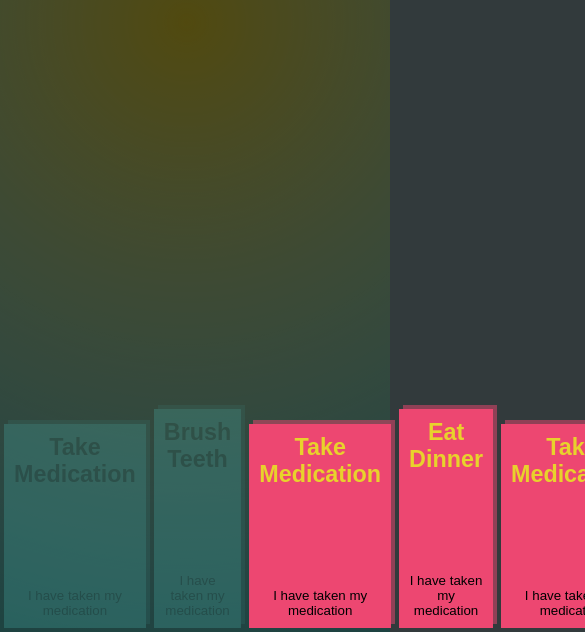
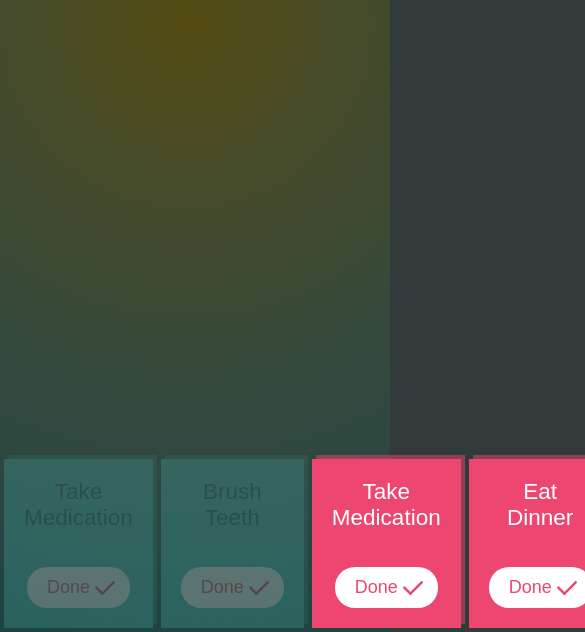
Before and after one commit to Mottokrosh/prompto, a website: page www/index.html in a window 390 px wide. Shown: the part 212-844 px from the top of the page, 585 px wide, since content can reach past the window. Drawn offline with nearby package versions, Linux system fonts and the light colour scheme; grey boxes are pictures that could not be loaded; a web font is replaced by a local one.

Commit message:
Task styling

```diff
--- a/www/css/index.css
+++ b/www/css/index.css
@@ -1,5 +1,14 @@
+* {
+    box-sizing: border-box;
+}
+
+*:before, *:after {
+    box-sizing: inherit;
+}
+
 html {
     background-color: #323a3c;
+    font-size: 18px;
 }
 
 body {
@@ -15,7 +24,7 @@ body {
 	flex-direction: column;
 }
 
-#app{
+#app {
 	margin-top: auto;
 }
 
@@ -58,7 +67,8 @@ h1 {
 }
 
 h2 {
-    font-size: 1.75em;
+    font-size: 1.25em;
+    font-weight: normal;
 }
 
 .timeline{
@@ -70,9 +80,13 @@ h2 {
 	border: none;
 	background-color: #ED4771;
 	flex: 1;
-	padding: 10px;
+	padding: 20px;
     box-shadow: 4px -4px 0 rgba(237, 71, 113, 0.5);
     margin: 4px;
+    font-size: 1rem;
+    font-weight: normal;
+    display: flex;
+    flex-direction: column;
 }
 
 .task.completed {
@@ -86,23 +100,33 @@ h2 {
     color: #2B6965;
 }
 
-.task h2{
+.task h2 {
 	text-align: center;
+    color: #fff;
+    margin-bottom: 1rem;
 }
 
-.task img{
-	display: block;
-	max-width: 100px;
-	max-width: 80%;
-	margin: 50px auto;
+.task img.main-icon {
 	height: 0;
     transition: height 200ms ease;
 }
 
-.task button{
+.task.selected img.main-icon {
+    height: 100px;
+}
+
+.task button {
 	width: 100%;
 }
 
-.task.selected img{
-	height: 100px;
+.task .pill {
+    padding: 10px 40px 10px 20px;
+    background-color: #fff;
+    color: #ED4771;
+    border-radius: 20px;
+    margin: 1rem auto 0 auto;
+    background-image: url(../img/icon_tick_reversed.svg);
+    background-repeat: no-repeat;
+    background-size: 20px;
+    background-position: right 15px center;
 }
--- a/www/views/main.html
+++ b/www/views/main.html
@@ -1,8 +1,7 @@
 <div class="timeline col-wrapper">
 	<button ng-repeat="task in tasks" ng-click="taskClick(task)" ng-class="{ task: true, completed: task.completed, selected: task.selected }">
 		<h2>{{task.name}}</h2>
-		<img src="https://cdn2.iconfinder.com/data/icons/windows-8-metro-style/512/pill.png">
-
-		<div class="pill">I have taken my medication</div>
+		<img src="img/icon_pill.svg" class="main-icon">
+		<div class="pill">Done</div>
 	</button>
 </div>
```
Also changed, not shown: www/img/icon_pill.svg (added), www/img/icon_tick.svg (added), www/img/icon_tick_reversed.svg (added), 3 other files.
